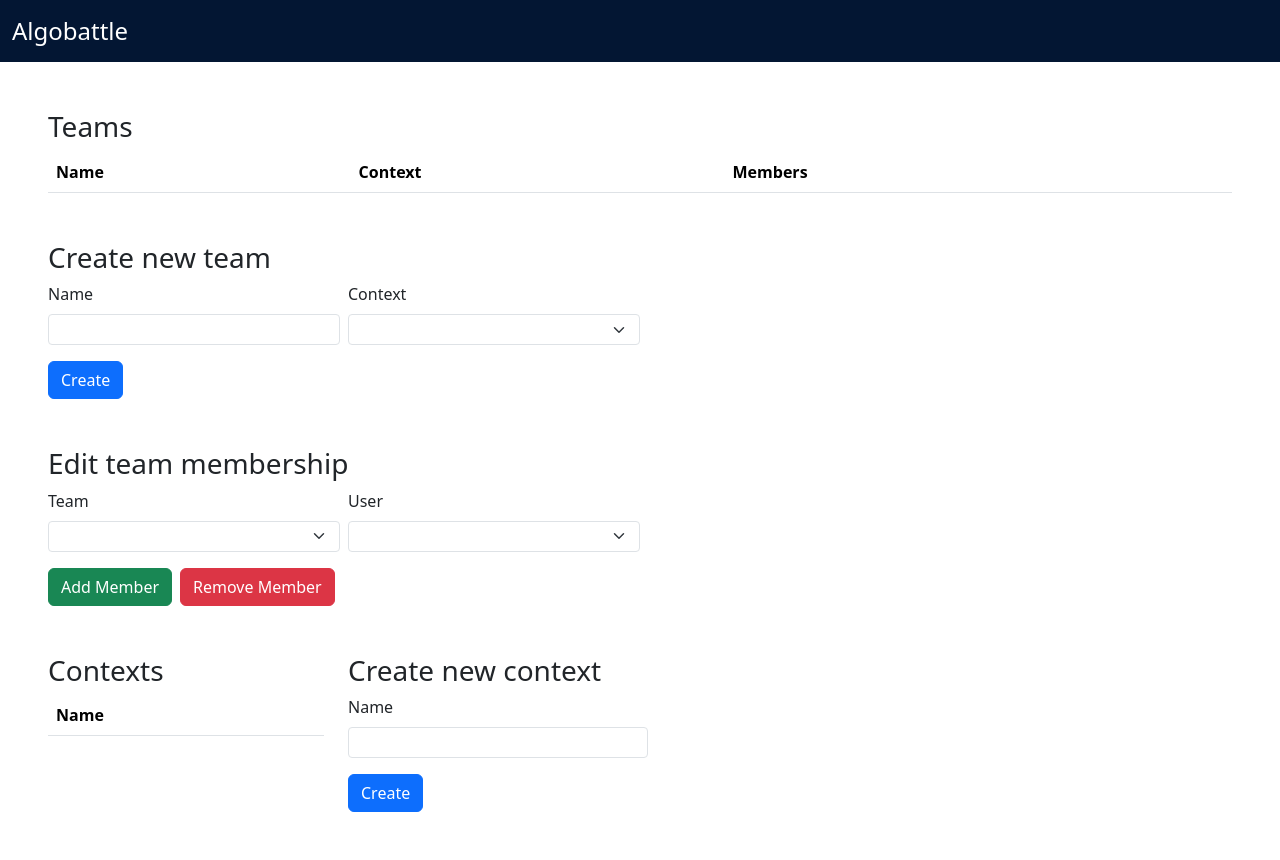
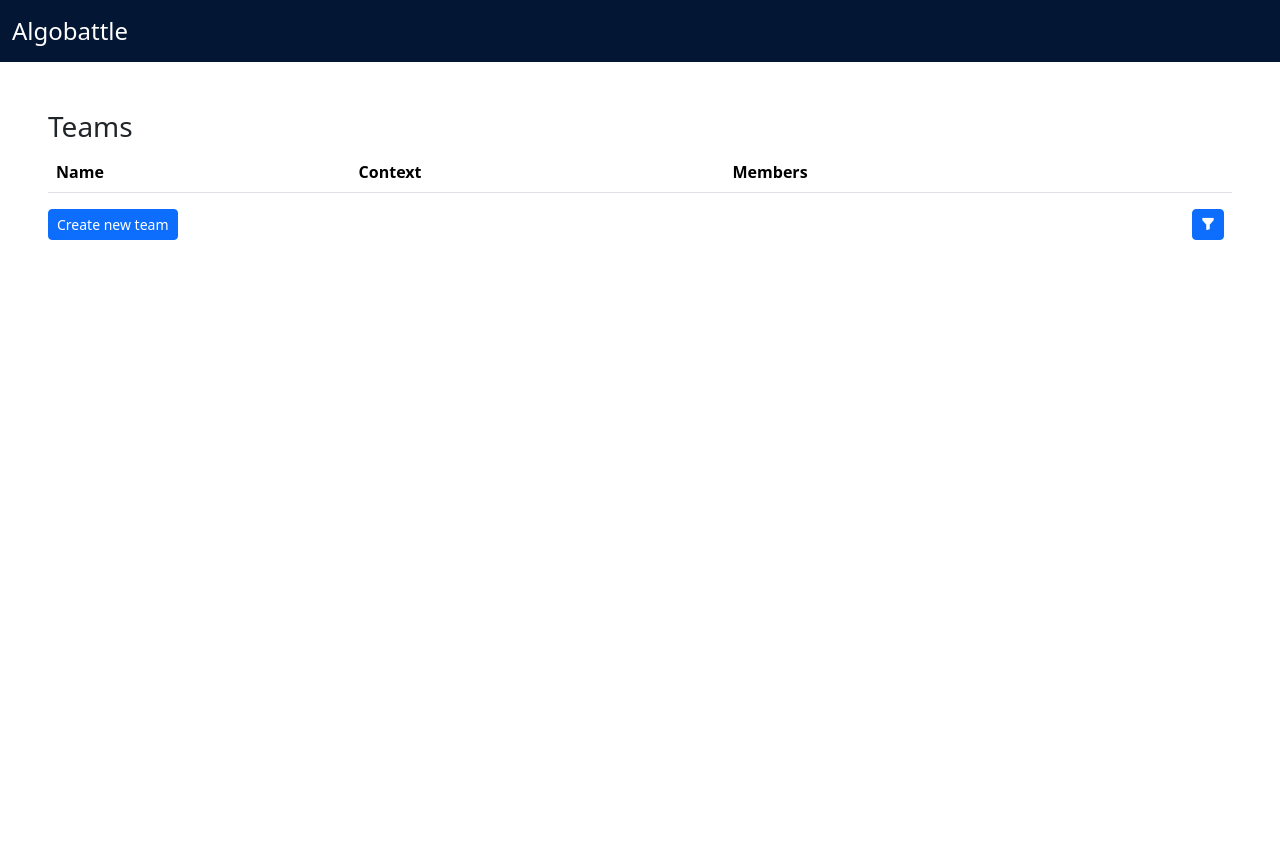
Before and after one commit to Benezivas/algobattle-web, a Python web app: template algobattle_web/templates/admin_teams.jinja in a window 1280 px wide. After the commit the page ends 240 px from the top, so only its background shows below. Run offline with Jinja, Linux system fonts and the light colour scheme; the template is opened without the code that fills it: most values are stand-ins (such as "Sample title", 1, 10 or a date in 2020); lists and menus that the app fills with data are empty; some libraries are stand-ins or nearby versions.

Commit message:
update teams page

```diff
--- a/algobattle_web/models.py
+++ b/algobattle_web/models.py
@@ -390,7 +390,7 @@ class Team(Base, unsafe_hash=True):
     context_id: Mapped[ID] = mapped_column(ForeignKey("contexts.id"), init=False)
 
     context: Mapped[Context] = relationship(back_populates="teams", uselist=False, lazy="joined")
-    members: Mapped[list[User]] = relationship(secondary=team_members, back_populates="teams", lazy="joined", init=False)
+    members: Mapped[list[User]] = relationship(secondary=team_members, back_populates="teams", lazy="joined", default_factory=list)
 
     class Schema(Base.Schema):
         name: str
--- a/algobattle_web/static/scripts/admin_teams.js
+++ b/algobattle_web/static/scripts/admin_teams.js
@@ -1,168 +1,157 @@
 import { createApp, reactive } from "vue"
-import { send_request } from "base"
+import { send_request, send_get, pick, queryParams, omit } from "base"
 
 
 const store = reactive({
     teams: teams_input,
+    users: users_input,
     contexts: contexts_input,
-    users: users_input,
-    curr_row: {},
 })
 
 
-async function create_team(event) {
-    var fields = event.currentTarget.elements
-
-    var response = await send_request("team/create", {
-        name: fields.name.value,
-        context: fields.context.value,
-    })
-    if (response) {
-        store.teams[response.id] = response
-        fields.name.value = ""
-    }
-}
-
-async function edit_team(event) {
-    var fields = event.currentTarget.elements
-    var team = store.curr_row.team
-
-    var response = await send_request(`team/${team.id}/edit`, {
-        name: fields.name.value ? fields.name.value : undefined,
-        context: fields.context.value != team.context ? fields.context.value : undefined,
-    })
-    if (response) {
-        team.name = response.name
-        team.context = response.context
-        store.curr_row.editing = false
-    }
-}
-
-
-async function delete_team(event) {
-    var team = store.curr_row.team
-
-    var response = await send_request(`team/${team.id}/delete`)
-    if (response) {
-        store.curr_row.editing = false
-        store.curr_row = {}
-        delete store.teams[team.id]
-    }
-}
-
-
-async function change_member(event, action) {
-    var response = await send_request(`team/${this.edit_team_member_team}/edit`, {
-        members: [[action, this.edit_team_member_user]],
-    })
-    if (response) {
-        store.teams[response.id] = response
-    }
-}
-
-
-async function create_context(event) {
-    var fields = event.currentTarget.elements
-
-    var response = await send_request("context/create", {
-        name: fields.name.value,
-    })
-    if (response) {
-        store.contexts[response.id] = response
-        fields.name.value = ""
-    }
-
-}
-
-async function edit_context(event) {
-    var fields = event.currentTarget.elements
-    var context = store.curr_row.context
-
-    var response = await send_request(`context/${context.id}/edit`, {
-        name: fields.name.value,
-    })
-    if (response) {
-        context.name = response.name
-        store.curr_row.editing = false
-        store.curr_row = {}
-    }
-}
-
-
-async function delete_context(event) {
-    var context = store.curr_row.context
-
-    var response = await send_request(`context/${context.id}delete`)
-    if (response) {
-        store.curr_row = {}
-        delete store.contexts[context.id]
-    }
-}
-
-
-function toggle_editing() {
-    if (this.editing) {
-        this.editing = false
-        store.curr_row = {}
-    } else {
-        store.curr_row.editing = false
-        store.curr_row = this
-        this.editing = true
-    }
-}
-
-
+const params = queryParams()
 const app = createApp({
-    methods: {
-        create_team,
-        edit_team,
-        change_member,
-        create_context,
-        edit_context,
-    },
     data() {
         return {
-            edit_team_member_team: "",
-            edit_team_member_user: "",
             store: store,
+            has_params: Object.keys(omit(params, "page", "limit")).length != 0,
+            filter: {
+                name: params.name || "",
+                context: params.context || null,
+                limit: params.limit || 25,
+            },
+            modal_team: {
+                members: [],
+            },
+            action: "edit",
+            modal: null,
         }
+    },
+    methods: {
+        open_modal(action, team) {
+            this.action = action
+            if (action == "create") {
+                this.modal_team = {
+                    members: [],
+                }
+            } else {
+                this.modal_team = team
+            }
+            this.modal = bootstrap.Modal.getOrCreateInstance("#teamModal")
+            this.modal.toggle()
+        },
+        apply_filters(page) {
+            var filters = []
+            if (this.filter.name != "") {
+                filters.push(`name=${this.filter.name}`)
+            }
+            if (this.filter.context != null) {
+                filters.push(`context=${this.filter.context}`)
+            }
+            if (this.filter.limit != "") {
+                filters.push(`limit=${this.filter.limit}`)
+            }
+            if (page != 1) {
+                filters.push(`page=${page}`)
+            }
+            return `/admin/teams?${filters.join("&")}`
+        },
     },
 })
 app.config.compilerOptions.delimiters = ["${", "}"]
 
-app.component("TeamRow", {
-    template: "#team_row",
-    props: ["team"],
+app.component("HoverBadge", {
+    template: "#hoverBadge",
+    props: ["data"],
     data() {
         return {
-            editing: false,
-            store: store,
+            hover: false,
         }
     },
-    computed: {
-        members_str() {
-            return this.team.members.map(u => store.users[u].name).join(", ")
-        },
-    },
-    methods: {
-        toggle_editing,
-        delete_team,
-    }
 })
 
-app.component("ContextRow", {
-    template: "#context_row",
-    props: ["context"],
+
+app.component("TeamWindow", {
+    template: "#teamWindow",
+    props: ["team", "action", "modal"],
     data() {
         return {
-            editing: false,
             store: store,
+            data: {
+                members: {},
+            },
+            display_members: [],
+            search: {
+                name: "",
+                email: "",
+                result: [],
+            },
+        }
+    },
+    watch: {
+        team(team) {
+            this.data = pick(team, "name", "email", "is_admin")
+            this.data.members = {}
+            this.display_members = [...team.members]
         }
     },
     methods: {
-        toggle_editing,
-        delete_context,
-    }
+        async remove_user(user) {
+            if (this.data.members[user.id] == undefined) {
+                this.data.members[user.id] = false
+            } else {
+                delete this.data.members[user.id]
+            }
+            const index = this.display_members.indexOf(user.id)
+            this.display_members.splice(index, 1)
+        },
+        async add_user(user) {
+            if (this.data.members[user.id] == null) {
+                this.data.members[user.id] = true
+            } else {
+                delete this.data.members[user.id]
+            }
+            this.display_members.push(user.id)
+            this.new_team = null
+        },
+        async delete_team(event) {
+            var response = await send_request(`team/${this.team.id}/delete`)
+            if (response) {
+                delete store.teams[this.team.id]
+            }
+        },
+        async submit_data() {
+            if (this.action == "edit") {
+                var response = await send_request(`team/${this.team.id}/edit`, this.data)
+                if (response) {
+                    Object.assign(store.teams[this.team.id], response)
+                    this.modal.toggle()
+                }
+            } else {
+                const processed = omit(this.data, "members")
+                processed.members = Object.keys(this.data.members)
+                var response = await send_request("team/create", processed)
+                if (response) {
+                    store.teams[response.id] = response
+                    this.modal.toggle()
+                }
+            }
+        },
+        async send_search() {
+            const filter = {limit: 5}
+            if (this.search.name != "") {
+                filter.name = this.search.name
+            }
+            if (this.search.email != "") {
+                filter.email = this.search.email
+            }
+            const response = await send_get("user/search", filter, "GET")
+            if (response) {
+                this.search.result = response.filter(u => !this.display_members.includes(u.id))
+            }
+        }
+    },
 })
 
+
 app.mount("#app")
--- a/algobattle_web/static/scripts/base.js
+++ b/algobattle_web/static/scripts/base.js
@@ -8,6 +8,20 @@ export async function send_request(action, content) {
         _content.body = JSON.stringify(content)
     }
     var response = await fetch("/api/" + action, _content)
+    if (response.ok) {
+        return response.json()
+    }
+}
+
+export async function send_get(action, content) {
+    var _content = {
+        "method": "GET",
+    }
+    var params = ""
+    if (content != undefined) {
+        params = "?" + new URLSearchParams(content).toString()
+    }
+    var response = await fetch("/api/" + action + params, _content)
     if (response.ok) {
         return response.json()
     }
--- a/algobattle_web/templates/admin_teams.jinja
+++ b/algobattle_web/templates/admin_teams.jinja
@@ -8,29 +8,6 @@
   var users_input = {{users | tojson}}
 </script>
 
-
-<script type="text/x-template" id="team_row">
-  <tr>
-    <td>
-      <input v-if="editing" class="form-control form-control-sm" name="name" type="text" :placeholder="team.name">
-      <span v-else>${team.name}</span>
-    </td>
-    <td>
-      <select v-if="editing" class="form-select form-select-sm" name="context">
-        <option v-for="(ctx, id) in store.contexts" :value="id" :selected="id == team.context">${ctx.name}</option>
-      </select>
-      <span v-else>${store.contexts[team.context].name}</span>
-    </td>
-    <td><span>${members_str}</span></td>
-    <td class="text-end">
-      <div class="btn-group btn-group-sm" role="group">
-        <button type="button" class="btn btn-danger" data-bs-toggle="tooltip" title="Delete team" v-if="editing" @click="delete_team"><i class="bi bi-trash"></i></button>
-        <button type="button" class="btn btn-warning" data-bs-toggle="tooltip" title="Edit team" @click="toggle_editing"><i class="bi bi-pencil"></i></button>
-        <button type="submit" class="btn btn-success" data-bs-toggle="tooltip" title="Submit edit" v-if="editing"><i class="bi bi-check2"></i></button>
-      </div>
-    </td>
-  </tr>
-</script>
 
 <script type="text/x-template" id="context_row">
   <tr>
@@ -48,11 +25,70 @@
   </tr>
 </script>
 
+<script type="text/x-template" id="hoverBadge">
+  <span class="badge rounded-pill m-1" :class="{'text-bg-warning': !hover, 'text-bg-danger': hover}">
+    ${data.name}
+    <a @click.prevent="$emit('remove', data)" href="#" @mouseover="hover = true" @mouseleave="hover = false"><i class="bi bi-x-lg"></i></a>
+  </span>
+</script>
+
+<script type="text/x-template" id="teamWindow">
+  <div class="modal fade" id="teamModal" tabindex="-1" aria-labelledby="modalLabel" aria-hidden="true" ref="user_modal">
+    <div class="modal-dialog modal-dialog-centered">
+      <form class="modal-content">
+        <div class="modal-header">
+          <h1 class="modal-title fs-5" id="modalLabel">
+          <span v-if="action == 'edit'">Edit team</span>
+          <span v-else>Create new team</span>
+          </h1>
+          <button type="button" class="btn-close" data-bs-dismiss="modal" aria-label="Close"></button>
+        </div>
+        <div class="modal-body">
+          <label for="name" class="form-label">Name</label>
+          <input class="form-control w-em" type="text" v-model="data.name">
+          <label for="context" class="form-label">Context</label>
+          <select class="form-select w-em mb-3" name="context" v-model="data.context">
+            <option v-for="(context, id) in store.contexts" :value="id" :selected="id == data.context">${context.name}</option>
+          </select>
+          <label for="members" class="form-label mb-0">Members</label>
+          <div class="d-flex flex-row mb-1">
+            <hover-badge v-for="id in display_members" :data="store.users[id]" @remove="remove_user"></hover-badge>
+          </div>
+          <div class="btn-group dropend">
+            <button class="btn btn-primary btn-sm dropdown-toggle" type="button" data-bs-toggle="dropdown" aria-expanded="false">
+              Add
+            </button>
+            <ul class="dropdown-menu">
+              <li>
+                <form class="py-1 px-2">
+                  <div class="mb-3">
+                    <label for="searchName" class="form-label">Name</label>
+                    <input type="text" class="form-control" id="searchName" v-model="search.name" @input="send_search">
+                  </div>
+                  <div>
+                    <label for="searchEmail" class="form-label">Email</label>
+                    <input type="text" class="form-control" id="searchEmail" v-model="search.email" @input="send_search">
+                  </div>
+                </form>
+              </li>
+              <li><hr class="dropdown-divider"></li>
+              <li v-for="(user, id) in search.result"><a class="dropdown-item" @click.prevent="add_user(user)" href="#">${user.name}</a></li>
+            </ul>
+          </div>
+        </div>
+        <div class="modal-footer">
+          <button type="button" class="btn btn-danger me-auto" title="Delete team" v-if="action == 'edit'" @click="delete_team">Delete team</button>
+          <button type="button" class="btn btn-secondary" data-bs-dismiss="modal">Discard</button>
+          <button type="button" class="btn btn-primary" @click="submit_data">Submit</button>
+        </div>
+      </form>
+    </div>
+  </div>
+</script>
 
 <div id="app">
   <h3>Teams</h3>
-  <form id="team-table" @submit.prevent="edit_team" class="mb-5">
-    <table class="table" id="teams">
+  <table class="table">
     <thead>
       <tr>
         <th scope="col">Name</th>
@@ -62,72 +98,67 @@
       </tr>
     </thead>
     <tbody>
-        <tr is="vue:team-row" v-for="(team, id) in store.teams" :team="team" :key="id"></tr>
+      <tr v-for="(team, id) in store.teams" :team="team" :key="id">
+        <td>${team.name}</td>
+        <td>${store.contexts[team.context].name}</td>
+        <td>${team.members.map(u => store.users[u].name).join(", ")}</td>
+        <td class="text-end">
+          <button type="button" class="btn btn-sm btn-warning" title="Edit team" @click="open_modal('edit', team)"><i class="bi bi-pencil"></i></button>
+        </td>
+      </tr>
     </tbody>
   </table>
-  </form>
 
-  <h3>Create new team</h3>
-  <form id="create-team" @submit.prevent="create_team" class="mb-5">
-    <div class="row g-2">
-      <div class="col-md w-em">
-        <label for="name" class="form-label">Name</label>
-        <input class="form-control form-control-sm" name="name" type="text" required="required">
+  <div class="d-flex mb-3 pe-2">
+    <button type="button" class="btn btn-primary btn-sm me-auto" @click="open_modal('create', null)">Create new team</button>
+    <button type="button" class="btn btn-primary btn-sm position-relative" data-bs-toggle="collapse" data-bs-target="#filters" aria-expanded="false" aria-controls="filters">
+      <i class="bi bi-funnel-fill"></i>
+      <span class="position-absolute top-0 start-100 translate-middle p-2 bg-danger border border-light rounded-circle" v-if="has_params">
+        <span class="visually-hidden">Applied filters</span>
+      </span>
+    </button>
+    {% if max_page != 1 %}
+    <nav aria-label="Table pagination">
+      <ul class="pagination pagination-sm justify-content-end mb-0 ms-2">
+        <li class="page-item"><a class="page-link" :class="{disabled: {{page}} <= 1}" :href="apply_filters(1)"><i class="bi bi-chevron-double-left"></i></a></li>
+        <li class="page-item"><a class="page-link" :class="{disabled: {{page}} <= 1}" :href="apply_filters({{page}} - 1)"><i class="bi bi-chevron-compact-left"></i></a></li>
+        <li class="page-item"><a class="page-link" href="#">{{page}}</a></li>
+        <li class="page-item"><a class="page-link" :class="{disabled: {{page}} >= {{max_page}}}" :href="apply_filters({{page}} + 1)"><i class="bi bi-chevron-compact-right"></i></a></li>
+        <li class="page-item"><a class="page-link" :class="{disabled: {{page}} >= {{max_page}}}" :href="apply_filters({{max_page}})"><i class="bi bi-chevron-double-right"></i></a></li>
+      </ul>
+    </nav>
+    {% endif %}
   </div>
-      <div class="col-md w-em">
-        <label for="context-select" class="form-label">Context</label>
-        <select class="form-select form-select-sm" id="context-select" name="context">
+
+  <div class="d-flex justify-content-end">
+    <div class="collapse w-xs" id="filters" aria-labelledby="filterHeading">
+      <div class="card card-body">
+        <div class="row mb-3">
+          <div class="col">
+            <label for="nameFilter" class="form-label mb-1">Name</label>
+            <input class="form-control w-em" id="nameFilter" type="text" v-model="filter.name">
+          </div>
+          <div class="col">
+            <label for="contextFilter" class="form-label mb-1">Context</label>
+            <select class="form-select w-em" id="contextFilter" v-model="filter.context">
+              <option :value="null"></option>
               <option v-for="(context, id) in store.contexts" :value="id">${context.name}</option>
             </select>
           </div>
         </div>
-    <button type="submit" class="btn btn-primary mt-3">Create</button>
-  </form>
-
-  <h3>Edit team membership</h3>
-  <div class="row g-2">
-    <div class="col-md w-em">
-      <label for="team" class="form-label">Team</label>
-      <select class="form-select form-select-sm" name="team" required="required" v-model="edit_team_member_team">
-        <option v-for="(team, id) in store.teams" :value="id">${team.name}</option>
-      </select>
+        <div class="row">
+          <div class="col">
+            <label for="limitFilter" class="form-label mb-1">Limit</label>
+            <input class="form-control w-em" id="limitFilter" type="number" min="1" max="200" step="1" v-model="filter.limit">
           </div>
-    <div class="col-md w-em">
-      <label for="user-select" class="form-label">User</label>
-      <select class="form-select form-select-sm" id="user-select" name="user" v-model="edit_team_member_user">
-        <option v-for="(user, id) in store.users" :value="id">${user.name}</option>
-      </select>
+          <div class="col text-end align-self-end">
+            <a class="btn btn-primary" :href="apply_filters({{page}})" role="button">Apply</a>
           </div>
         </div>
-  <button class="btn btn-success mt-3 mb-5 me-2" @click="change_member($event, 'add')">Add Member</button>
-  <button class="btn btn-danger mt-3 mb-5" @click="change_member($event, 'remove')">Remove Member</button>
-
-  <div class="row gy-5">
-    <div class="col-md w-em">
-      <h3>Contexts</h3>
-      <form id="team-table" @submit.prevent="edit_context">
-        <table class="table">
-          <thead>
-            <tr>
-              <th scope="col">Name</th>
-              <th scope="col"></th>
-            </tr>
-          </thead>
-          <tbody>
-            <tr is="vue:context-row" v-for="(context, id) in store.contexts" :context="context" :key="id"></tr>
-          </tbody>
-        </table>
-    </form>
-    </div>
-    <div class="col-md">
-      <h3>Create new context</h3>
-      <form id="create-context" @submit.prevent="create_context">
-        <label for="name" class="form-label">Name</label>
-        <input class="form-control form-control-sm w-em mb-3" name="name" type="text" required="required">
-        <button type="submit" class="btn btn-primary">Create</button>
-    </form>
       </div>
     </div>
+  </div>
+  <team-window :team="modal_team" :action="action" :modal="modal"></team-window>
 </div>
 
 
```
Also changed, not shown: algobattle_web/api.py (+38 -39 lines), algobattle_web/pages.py (+23 -4 lines). Lines whose indentation alone changed are shown as unchanged.
